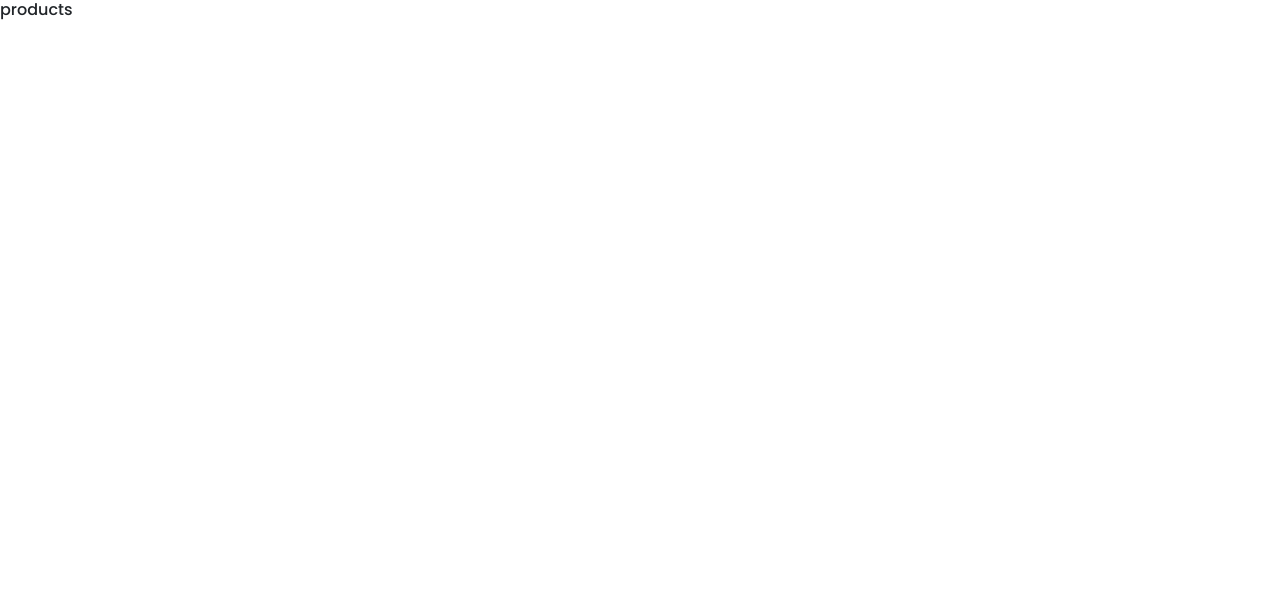
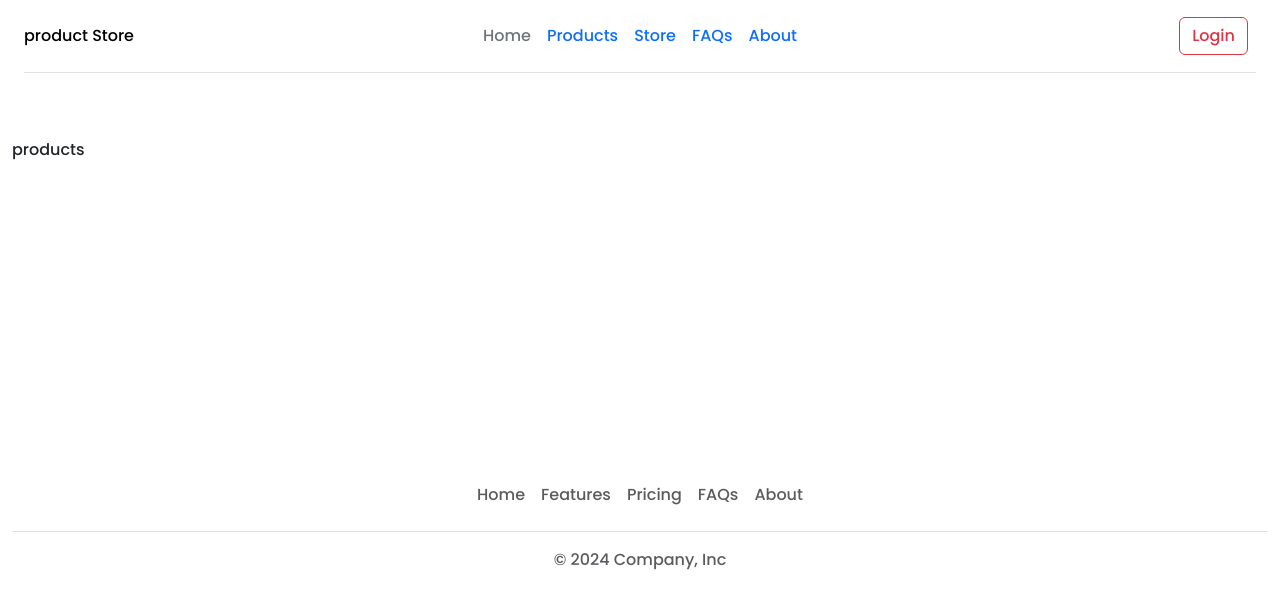
Before and after one commit to SurajTrainer/MERN_Project, a React (Vite) app in the folder Frontend/: page /product in a window 1280 px wide. Shown: the top 608 px of the page. Built offline with nearby package versions, Linux system fonts and the light colour scheme.

Commit message:
product component

```diff
--- a/Frontend/src/App.jsx
+++ b/Frontend/src/App.jsx
@@ -2,7 +2,7 @@ import React from 'react'
 import 'bootstrap/dist/css/bootstrap.min.css'
 import { Routes, Route } from 'react-router-dom'
 import Home from './home/Home'
-import Product from './components/Product'
+import Product from './product/Product'
 
 
 const App = () => {
--- a/Frontend/src/components/Footer.jsx
+++ b/Frontend/src/components/Footer.jsx
@@ -3,7 +3,7 @@ import React from 'react'
 const Footer = () => {
   return (
     <>
-        <div class="container">
+        <div class="container Footer">
   <footer class="py-3 my-4">
     <ul class="nav justify-content-center border-bottom pb-3 mb-3">
       <li class="nav-item"><a href="#" class="nav-link px-2 text-body-secondary">Home</a></li>
--- a/Frontend/src/components/Product.jsx
+++ /dev/null
@@ -1,11 +0,0 @@
-import React from 'react'
-
-const Product = () => {
-  return (
-    <>
-     <h1>products</h1>
-    </>
-  )
-}
-
-export default Product
--- a/Frontend/src/home/Home.jsx
+++ b/Frontend/src/home/Home.jsx
@@ -7,7 +7,7 @@ import Footer from '../components/Footer'
 const Home = () => {
   return (
    <>
-     {/* <Navbar/> */}
+     <Navbar/>
     <Banner/>
     <FreeBook/>
     <Footer/>
--- a/Frontend/src/index.css
+++ b/Frontend/src/index.css
@@ -8,3 +8,14 @@
 body {
     font-family: "Poppins", sans-serif;
 }
+
+/* Footer */
+.Footer{
+    height: 100%;
+    margin-top: 100px;
+}
+
+/* Product */
+.product_footer{
+    margin-top: 300px;
+}
--- /dev/null
+++ b/Frontend/src/product/Product.jsx
@@ -0,0 +1,17 @@
+import React from 'react'
+import Navbar from '../components/Navbar'
+import Footer from '../components/Footer'
+
+const Product = () => {
+  return (
+    <>
+    <Navbar/>
+     <h1 className='container' style={{marginTop:"140px"}}>products</h1>
+     <div className="product_footer">
+     <Footer/>
+     </div>
+    </>
+  )
+}
+
+export default Product
```
